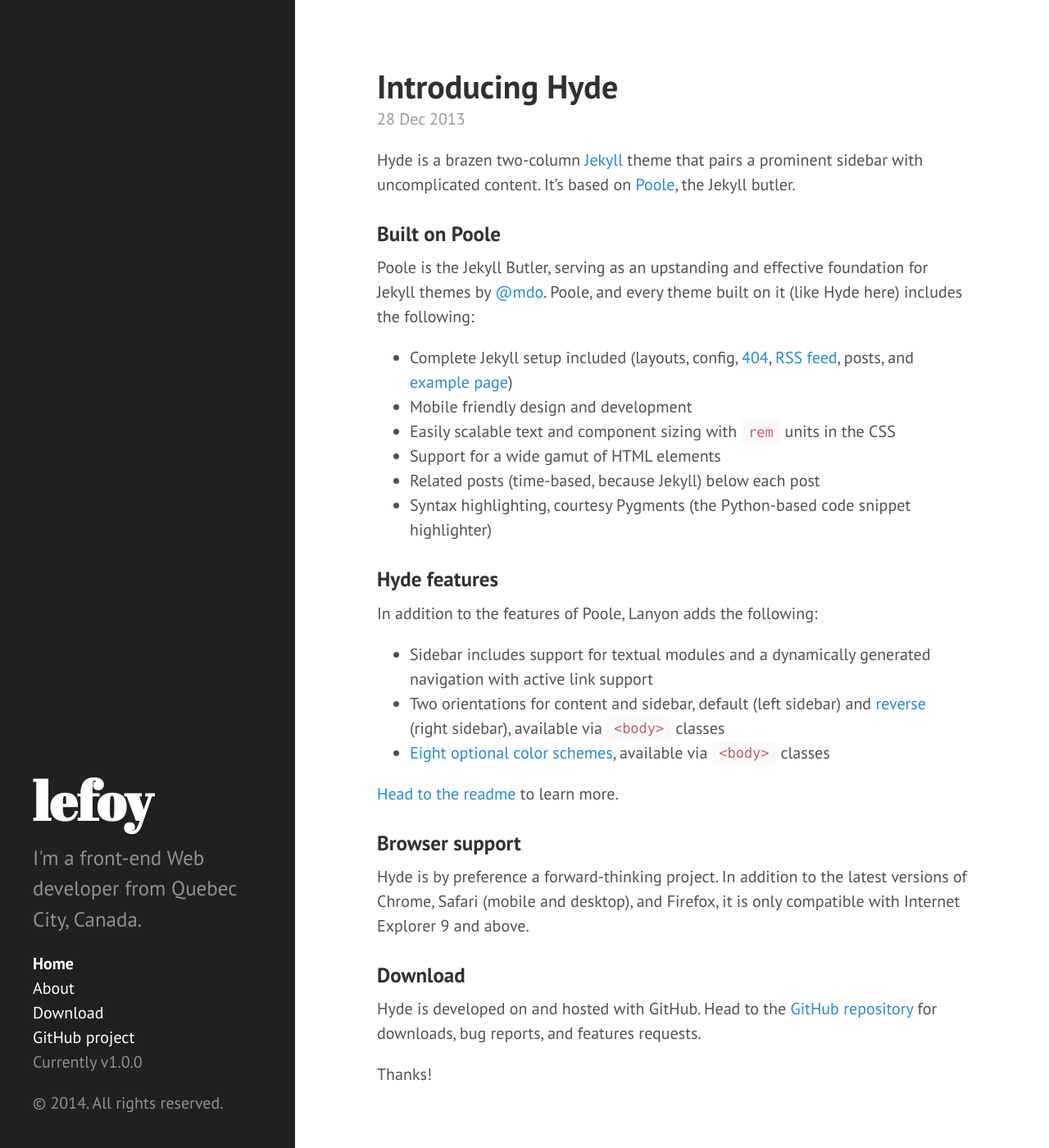
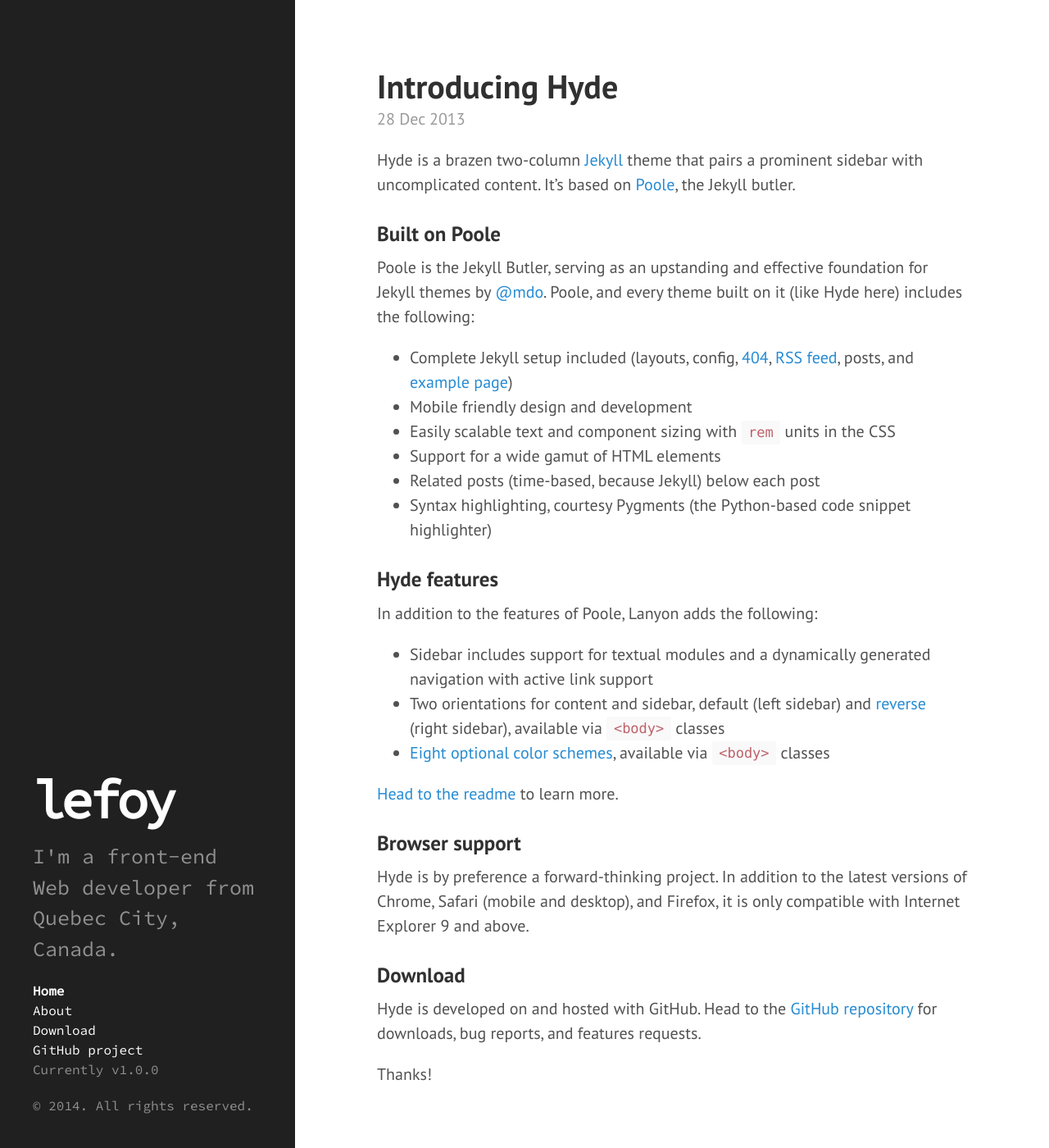
Before and after one commit to lefoy/lefoy.github.io, a Jekyll site: the page built from index.html, in a window 1280 px wide and 1400 px high. Shown: the whole window at 82% size. Built offline with Jekyll 4.4.1, drawn with Linux system fonts in a browser that asks for light colours; Markdown is read by kramdown in place of the engine named in the settings; the list of posts is cut into pages by our own code.

Commit message:
Update theme

```diff
--- a/_includes/head.html
+++ b/_includes/head.html
@@ -17,11 +17,11 @@
   <link rel="stylesheet" href="/public/css/poole.css">
   <link rel="stylesheet" href="/public/css/syntax.css">
   <link rel="stylesheet" href="/public/css/hyde.css">
-  <link rel="stylesheet" href="http://fonts.googleapis.com/css?family=PT+Sans:400,400italic,700|Abril+Fatface">
+  <link rel="stylesheet" href="http://fonts.googleapis.com/css?family=PT+Sans:400,400italic,700|Abril+Fatface|Source+Code+Pro">
 
   <!-- Icons -->
   <link rel="apple-touch-icon-precomposed" sizes="144x144" href="/public/apple-touch-icon-144-precomposed.png">
-                                 <link rel="shortcut icon" href="/public/favicon.ico">
+  <link rel="shortcut icon" href="/public/favicon.ico">
 
   <!-- RSS -->
   <link rel="alternate" type="application/rss+xml" title="RSS" href="/atom.xml">
--- a/public/css/hyde.css
+++ b/public/css/hyde.css
@@ -54,8 +54,10 @@
  */
 
 .sidebar {
+    padding: 2rem 1rem;
+    font-size: 16px;
+    font-family: "Source Code Pro";
     text-align: center;
-  padding: 2rem 1rem;
     color: rgba(255,255,255,.5);
     background-color: #202020;
 }
@@ -63,8 +65,8 @@
     .sidebar {
         position: fixed;
         top: 0;
+        bottom: 0;
         left: 0;
-    bottom: 0;
         width: 18rem;
         text-align: left;
     }
@@ -77,10 +79,11 @@
 
 /* About section */
 .sidebar-about h1 {
+    margin-top: 0;
+    font-size: 3.25rem;
+    font-family: "Source Code Pro", serif;
+    letter-spacing: -5px;
     color: #fff;
-  margin-top: 0;
-  font-family: "Abril Fatface", serif;
-  font-size: 3.25rem;
 }
 
 /* Sidebar nav */
@@ -108,9 +111,9 @@
 @media (min-width: 48rem) {
     .sidebar-sticky {
         position: absolute;
-    right:  1rem;
+        right: 1rem;
         bottom: 1rem;
-    left:   1rem;
+        left: 1rem;
     }
 }
 
@@ -122,22 +125,22 @@
  */
 
 .content {
-  padding-top:    4rem;
+    padding-top: 4rem;
     padding-bottom: 4rem;
 }
 
 @media (min-width: 48rem) {
     .content {
         max-width: 38rem;
+        margin-right: 2rem;
         margin-left: 20rem;
-    margin-right: 2rem;
     }
 }
 
 @media (min-width: 64rem) {
     .content {
+        margin-right: 4rem;
         margin-left: 22rem;
-    margin-right: 4rem;
     }
 }
 
@@ -150,19 +153,19 @@
 
 @media (min-width: 48rem) {
     .layout-reverse .sidebar {
+        right: 0;
         left: auto;
-    right: 0;
     }
     .layout-reverse .content {
+        margin-right: 20rem;
         margin-left: 2rem;
-    margin-right: 20rem;
     }
 }
 
 @media (min-width: 64rem) {
     .layout-reverse .content {
+        margin-right: 22rem;
         margin-left: 4rem;
-    margin-right: 22rem;
     }
 }
 
--- a/public/css/poole.css
+++ b/public/css/poole.css
@@ -48,8 +48,8 @@
 }
 
 html {
+    font-size: 16px;
     font-family: "Helvetica Neue", Helvetica, Arial, sans-serif;
-  font-size: 16px;
     line-height: 1.5;
 }
 @media (min-width: 38rem) {
@@ -61,14 +61,15 @@
 body {
     color: #515151;
     background-color: #fff;
+
     -webkit-text-size-adjust: 100%;
         -ms-text-size-adjust: 100%;
 }
 
 /* No `:visited` state is required by default (browsers will use `a`) */
 a {
+    text-decoration: none;
     color: #268bd2;
-  text-decoration: none;
 }
 /* `:focus` is linked to `:hover` for basic accessibility */
 a:hover,
@@ -77,11 +78,17 @@
 }
 
 /* Headings */
-h1, h2, h3, h4, h5, h6 {
+h1,
+h2,
+h3,
+h4,
+h5,
+h6 {
     margin-bottom: .5rem;
     font-weight: bold;
     line-height: 1.25;
     color: #313131;
+
     text-rendering: optimizeLegibility;
 }
 h1 {
@@ -95,7 +102,9 @@
     margin-top: 1.5rem;
     font-size: 1.25rem;
 }
-h4, h5, h6 {
+h4,
+h5,
+h6 {
     margin-top: 1rem;
     font-size: 1rem;
 }
@@ -112,7 +121,9 @@
 
 
 /* Lists */
-ul, ol, dl {
+ul,
+ol,
+dl {
     margin-top: 0;
     margin-bottom: 1rem;
 }
@@ -136,12 +147,12 @@
 abbr {
     font-size: 85%;
     font-weight: bold;
+    text-transform: uppercase;
     color: #555;
-  text-transform: uppercase;
 }
 abbr[title] {
+    border-bottom: 1px dotted #e5e5e5;
     cursor: help;
-  border-bottom: 1px dotted #e5e5e5;
 }
 
 /* Code */
@@ -153,8 +164,8 @@
     padding: .25em .5em;
     font-size: 85%;
     color: #bf616a;
+    border-radius: 3px;
     background-color: #f9f9f9;
-  border-radius: 3px;
 }
 pre {
     display: block;
@@ -165,8 +176,8 @@
     line-height: 1.4;
     white-space: pre;
     white-space: pre-wrap;
+    word-wrap: break-word;
     word-break: break-all;
-  word-wrap: break-word;
     background-color: #f9f9f9;
 }
 pre code {
@@ -185,8 +196,8 @@
 
 /* Quotes */
 blockquote {
+    margin: .8rem 0;
     padding: .5rem 1rem;
-  margin: .8rem 0;
     color: #7a7a7a;
     border-left: .25rem solid #e5e5e5;
 }
@@ -208,8 +219,8 @@
 
 /* Tables */
 table {
+    width: 100%;
     margin-bottom: 1rem;
-  width: 100%;
     border: 1px solid #e5e5e5;
     border-collapse: collapse;
 }
@@ -259,10 +270,10 @@
 
 .container {
     max-width: 38rem;
-  padding-left:  1rem;
+    margin-right: auto;
+    margin-left: auto;
     padding-right: 1rem;
-  margin-left:  auto;
-  margin-right: auto;
+    padding-left: 1rem;
 }
 
 
@@ -273,9 +284,9 @@
  */
 
 .masthead {
-  padding-top:    1rem;
+    margin-bottom: 3rem;
+    padding-top: 1rem;
     padding-bottom: 1rem;
-  margin-bottom: 3rem;
 }
 .masthead-title {
     margin-top: 0;
@@ -288,8 +299,8 @@
 .masthead-title small {
     font-size: 75%;
     font-weight: 400;
+    letter-spacing: 0;
     color: #c0c0c0;
-  letter-spacing: 0;
 }
 
 
@@ -342,8 +353,8 @@
     color: #999;
 }
 .related-posts li a:hover {
+    text-decoration: none;
     color: #268bd2;
-  text-decoration: none;
 }
 .related-posts li a:hover small {
     color: inherit;
@@ -359,11 +370,11 @@
 
 .pagination {
     overflow: hidden; /* clearfix */
+    margin-right: -1rem;
     margin-left: -1rem;
-  margin-right: -1rem;
     font-family: "PT Sans", Helvetica, Arial, sans-serif;
+    text-align: center;
     color: #ccc;
-  text-align: center;
 }
 
 /* Pagination items can be `span`s or `a`s */
@@ -391,12 +402,12 @@
     }
     .pagination-item:first-child {
         margin-bottom: 0;
-    border-top-left-radius:    4px;
+        border-top-left-radius: 4px;
         border-bottom-left-radius: 4px;
     }
     .pagination-item:last-child {
         margin-left: -1px;
-    border-top-right-radius:    4px;
+        border-top-right-radius: 4px;
         border-bottom-right-radius: 4px;
     }
 }
```
Lines whose indentation alone changed are shown as unchanged.
